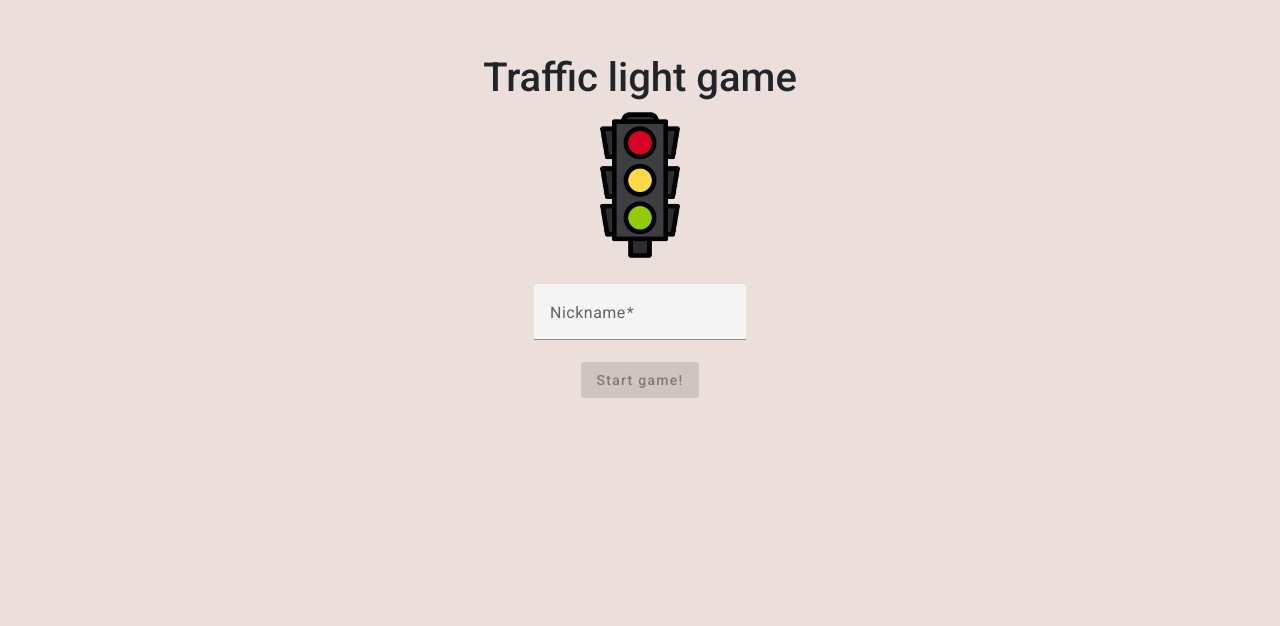
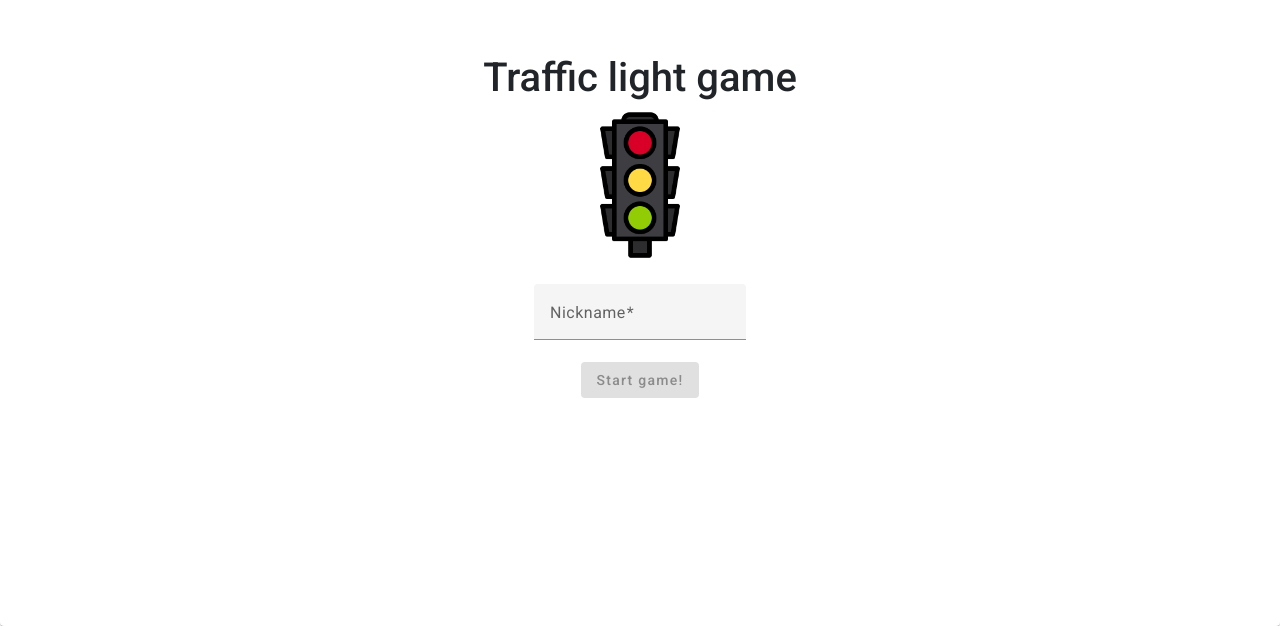
Before and after one commit to srrubio/semaforo, an Angular app: page /home in a window 1280 px wide. Shown: the part 174-800 px from the top of the page. Built offline with nearby package versions, Linux system fonts and the light colour scheme.

Commit message:
remove background color

```diff
--- a/src/app/components/game/game.component.scss
+++ b/src/app/components/game/game.component.scss
@@ -5,7 +5,6 @@
 	justify-content: center;
 	align-items: center;
 	align-content: center;
-    background-color: #ECDFDB;
 
     img {
         height: 25%;
--- a/src/app/components/home/home.component.scss
+++ b/src/app/components/home/home.component.scss
@@ -6,7 +6,6 @@
 	align-items: center;
 	align-content: center;
     height: 100vh;
-    background-color: #ECDFDB;
 
     img {
         height: 150px;
```
